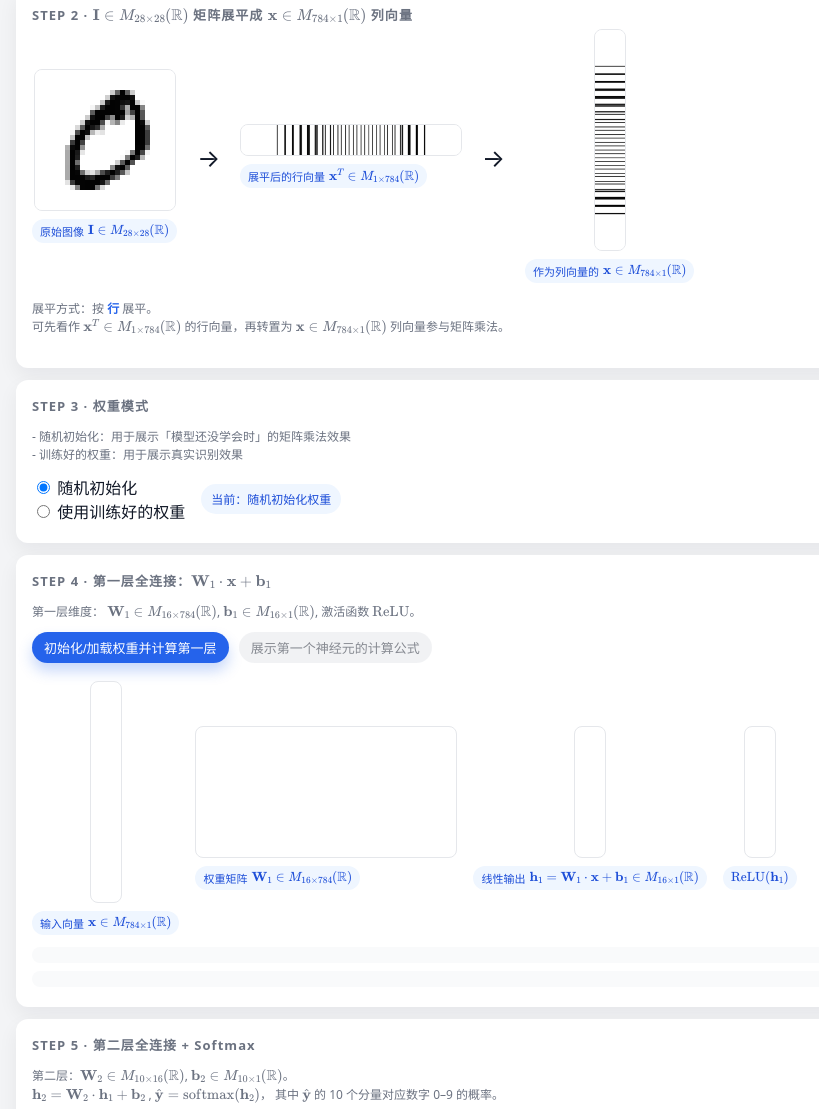
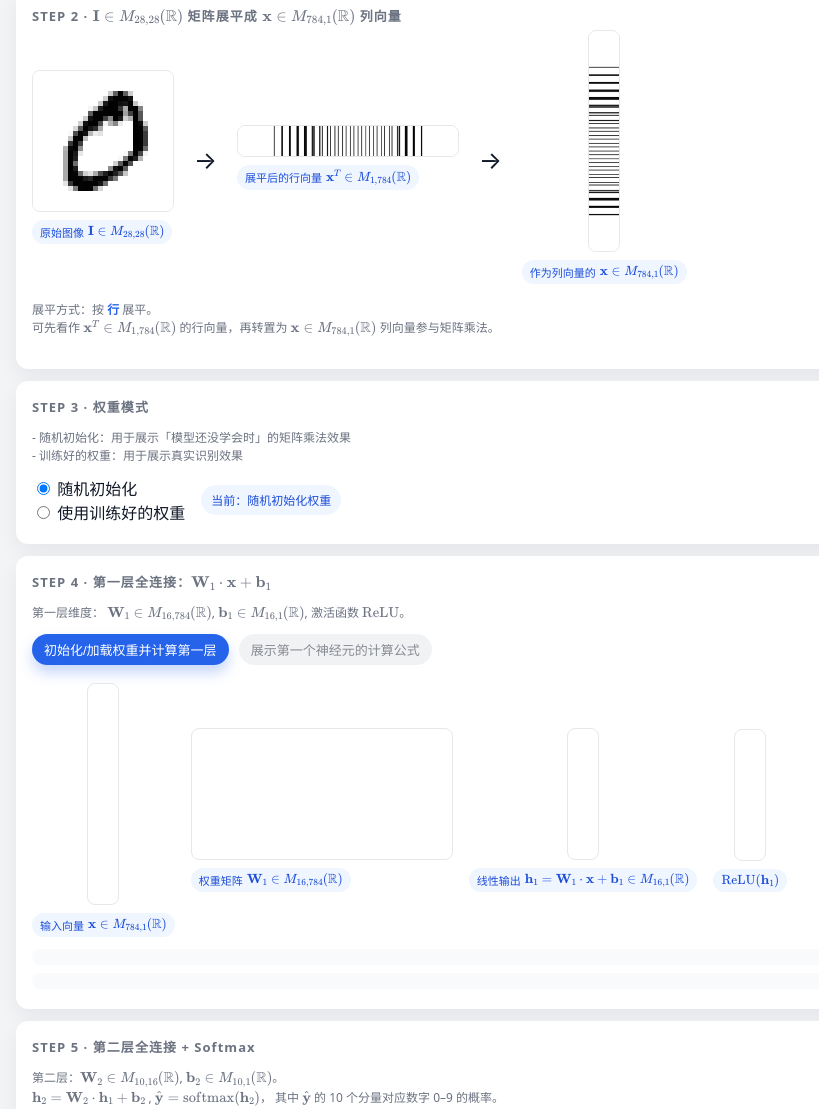
Before and after one commit to yangruoxuan0516/mnist-demo, a plain HTML site: page index.html in a window 1280 px wide. Shown: the part 281-1390 px from the top of the page, without its empty margins (24-843 px from the left). Drawn offline with nearby package versions, Linux system fonts and the light colour scheme.

Commit message:
change matrix representation

```diff
--- a/index.html
+++ b/index.html
@@ -210,7 +210,7 @@
 <body>
 <header>
   <h1>MNIST 手写数字识别 · 矩阵乘法可视化</h1>
-  <p>演示 \( \mathbf{I} \in M_{28 \times 28} (\mathbb{R}) \) 图像 → \( \mathbf{x} \in M_{784 \times 1} (\mathbb{R}) \) 展开向量 → 全连接层矩阵乘法 → 预测概率 \( \hat{\mathbf{y}} \in M_{10 \times 1} (\mathbb{R}) \) 输出的全过程。</p>
+  <p>演示 \( \mathbf{I} \in M_{28, 28} (\mathbb{R}) \) 图像 → \( \mathbf{x} \in M_{784, 1} (\mathbb{R}) \) 展开向量 → 全连接层矩阵乘法 → 预测概率 \( \hat{\mathbf{y}} \in M_{10, 1} (\mathbb{R}) \) 输出的全过程。</p>
 </header>
 
 <main>
@@ -222,29 +222,29 @@
 
   <!-- STEP 2: 28×28 => 784×1 -->
   <section class="panel">
-    <div class="step-label">STEP 2 · \( \mathbf{I} \in M_{28 \times 28} (\mathbb{R}) \) 矩阵展平成 \( \mathbf{x} \in M_{784 \times 1} (\mathbb{R}) \) 列向量</div>
+    <div class="step-label">STEP 2 · \( \mathbf{I} \in M_{28, 28} (\mathbb{R}) \) 矩阵展平成 \( \mathbf{x} \in M_{784, 1} (\mathbb{R}) \) 列向量</div>
         <div class="flex-row">
             <div>
               <canvas id="imageCanvas" width="140" height="140"></canvas>
-                <div class="pill">原始图像 \( \mathbf{I} \in M_{28 \times 28} (\mathbb{R}) \)</div>
+                <div class="pill">原始图像 \( \mathbf{I} \in M_{28, 28} (\mathbb{R}) \)</div>
 
             </div>
             <div class="arrow">→</div>
             <div>
               <canvas id="flatRowCanvas" width="220" height="30"></canvas>
-                <div class="pill">展平后的行向量 \( \mathbf{x}^T \in M_{1 \times 784} (\mathbb{R}) \)</div>
+                <div class="pill">展平后的行向量 \( \mathbf{x}^T \in M_{1, 784} (\mathbb{R}) \)</div>
 
             </div>
             <div class="arrow">→</div>
             <div>
               <canvas id="flatCanvas" width="30" height="220"></canvas>
-                <div class="pill">作为列向量的 \( \mathbf{x} \in M_{784 \times 1} (\mathbb{R}) \)</div>
+                <div class="pill">作为列向量的 \( \mathbf{x} \in M_{784, 1} (\mathbb{R}) \)</div>
 
             </div>
         </div>
               <p class="muted">
                 展平方式：按 <span class="highlight">行</span> 展平。<br>
-                可先看作 \( \mathbf{x}^T \in M_{1 \times 784} (\mathbb{R}) \) 的行向量，再转置为 \( \mathbf{x} \in M_{784 \times 1} (\mathbb{R}) \) 列向量参与矩阵乘法。
+                可先看作 \( \mathbf{x}^T \in M_{1, 784} (\mathbb{R}) \) 的行向量，再转置为 \( \mathbf{x} \in M_{784, 1} (\mathbb{R}) \) 列向量参与矩阵乘法。
               </p>
   </section>
 
@@ -273,8 +273,8 @@
     <div class="step-label">STEP 4 · 第一层全连接：\( \mathbf{W}_1 \cdot \mathbf{x} + \mathbf{b}_1 \)</div>
 <p class="muted">
   第一层维度：
-  \( \mathbf{W}_1 \in M_{16 \times 784} (\mathbb{R}) \),
-  \( \mathbf{b}_1 \in M_{16 \times 1} (\mathbb{R}) \),
+  \( \mathbf{W}_1 \in M_{16, 784} (\mathbb{R}) \),
+  \( \mathbf{b}_1 \in M_{16, 1} (\mathbb{R}) \),
   激活函数 \( \text{ReLU} \)。<br>
 </p>
 
@@ -284,18 +284,18 @@
     <div class="flex-row" style="margin-top:12px;">
       <div>
         <canvas id="xCanvas" width="30" height="220"></canvas>
-        <div class="pill">输入向量 \( \mathbf{x} \in M_{784 \times 1} (\mathbb{R}) \)</div>
+        <div class="pill">输入向量 \( \mathbf{x} \in M_{784, 1} (\mathbb{R}) \)</div>
       </div>
 
       <div>
         <canvas id="W1Canvas" width="260" height="130"></canvas>
-        <div class="pill">权重矩阵 \( \mathbf{W}_1 \in M_{16 \times 784} (\mathbb{R}) \)</div>
+        <div class="pill">权重矩阵 \( \mathbf{W}_1 \in M_{16, 784} (\mathbb{R}) \)</div>
       </div>
 
       <div>
         <canvas id="h1LinearCanvas" width="30" height="130"></canvas>
         <div class="pill">
-          线性输出 \( \mathbf{h}_1 = \mathbf{W}_1 \cdot \mathbf{x} + \mathbf{b}_1 \in M_{16 \times 1} (\mathbb{R}) \)
+          线性输出 \( \mathbf{h}_1 = \mathbf{W}_1 \cdot \mathbf{x} + \mathbf{b}_1 \in M_{16, 1} (\mathbb{R}) \)
         </div>
       </div>
 
@@ -313,8 +313,8 @@
   <section class="panel">
     <div class="step-label">STEP 5 · 第二层全连接 + Softmax </div>
     <p class="muted">
-      第二层：\( \mathbf{W}_2 \in M_{10 \times 16} (\mathbb{R}) \),
-      \( \mathbf{b}_2 \in M_{10 \times 1} (\mathbb{R}) \)。<br>
+      第二层：\( \mathbf{W}_2 \in M_{10, 16} (\mathbb{R}) \),
+      \( \mathbf{b}_2 \in M_{10, 1} (\mathbb{R}) \)。<br>
       \( \mathbf{h}_2 = \mathbf{W}_2 \cdot \mathbf{h}_1 + \mathbf{b}_2\) ,
       \(\hat{\mathbf{y}} = \text{softmax}(\mathbf{h}_2) \)，
       其中 \( \hat{\mathbf{y}} \) 的 10 个分量对应数字 0–9 的概率。
```
